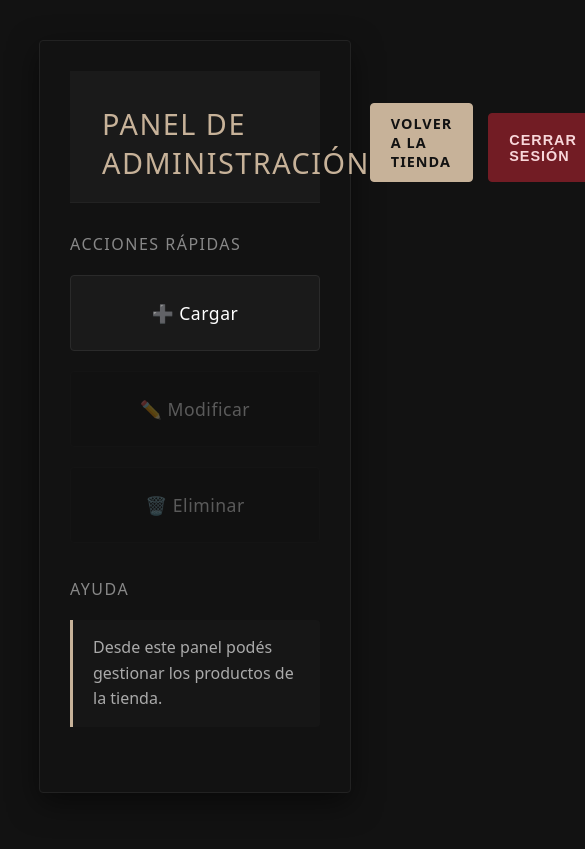
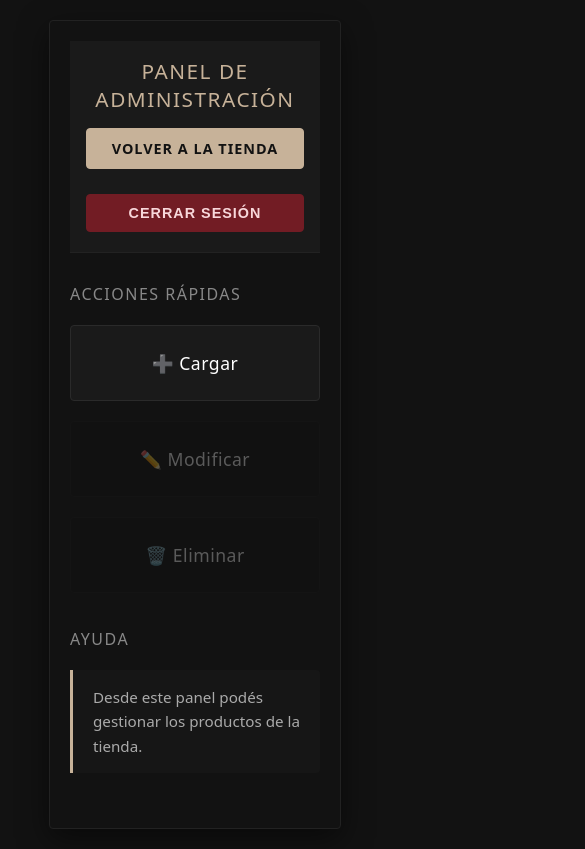
Before and after one commit to agustinvessoni/ecommerce-react, a React (Vite) app: page /admin/dashboard in a window 390 px wide. Shown: the whole page, 585 px wide, since content can reach past the window. Built offline with nearby package versions, Linux system fonts and the light colour scheme; no server answers; sample sign-in values are in the browser's storage.

Commit message:
Mejora responsive nav y dashboard

```diff
--- a/src/components/Header/Header.css
+++ b/src/components/Header/Header.css
@@ -7,9 +7,24 @@ header {
   border-bottom: 1px solid #c7b299;
   margin-bottom: 30px;
   user-select: none;
+  width: 100%;
+  box-sizing: border-box;
 }
 
-.logo{
+.logo {
   width: auto;
   height: 100px;
 }
+
+@media (max-width: 768px) {
+  header {
+    flex-direction: column;
+    align-items: center;
+    padding: 1rem;
+    gap: 10px;
+  }
+
+  .logo {
+    height: 70px;
+  }
+}
--- a/src/components/Nav/Nav.css
+++ b/src/components/Nav/Nav.css
@@ -1,21 +1,21 @@
-.nav-list{
+.nav-list {
   list-style: none;
   display: flex;
   justify-content: center;
 }
 
-.nav-list li{
+.nav-list li {
   font-size: 26px;
   margin: 0.5rem;
 }
 
-.nav-list li a{
+.nav-list li a {
   text-decoration: none;
   display: inline-block;
   transition: all 0.3s ease;
 }
 
-.nav-list li a:hover{
+.nav-list li a:hover {
   transform: translateY(-2px);
   color: white;
 }
@@ -30,7 +30,6 @@
   margin-left: 6px;
 
   border-radius: 50%;
-
   background-color: #d4af37;
   color: black;
 
@@ -40,3 +39,16 @@
   position: relative;
   top: -4px;
 }
+
+@media (max-width: 768px) {
+  .nav-list {
+    flex-direction: column;
+    align-items: center;
+    gap: 10px;
+  }
+
+  .nav-list li {
+    font-size: 20px;
+    margin: 0;
+  }
+}
--- a/src/components/adminComponents/Dashboard/Dashboard.css
+++ b/src/components/adminComponents/Dashboard/Dashboard.css
@@ -141,3 +141,45 @@
     border-left: 3px solid #c7b299;
     border-radius: 0 4px 4px 0;
 }
+
+
+
+@media (max-width: 768px) {
+
+  .dashboard {
+    margin: 20px 10px;
+    padding: 20px;
+  }
+
+  .dashboard-header {
+    flex-direction: column;
+    align-items: center;
+    gap: 15px;
+    text-align: center;
+  }
+
+  .dashboard-header h2 {
+    font-size: 1.3rem;
+  }
+
+  .header-actions {
+    flex-direction: column;
+    width: 100%;
+  }
+
+  .header-actions .btn {
+    width: 100%;
+  }
+
+  .actions-grid {
+    grid-template-columns: 1fr;
+  }
+
+  .action-card {
+    width: 100%;
+  }
+
+  .dashboard-help p {
+    font-size: 0.95rem;
+  }
+}
```
Also changed, not shown: src/assets/logo-header.png (deleted), src/assets/logo-nav.png (deleted). Lines whose indentation alone changed are shown as unchanged.
